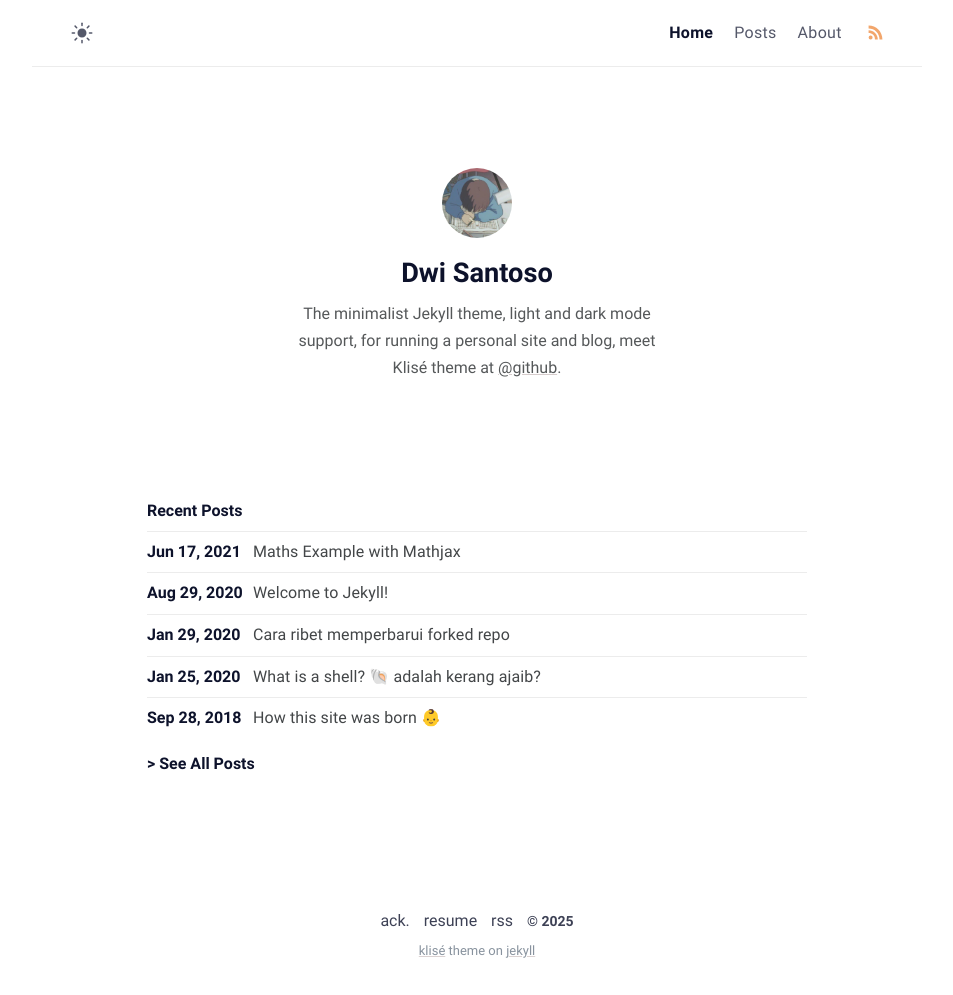
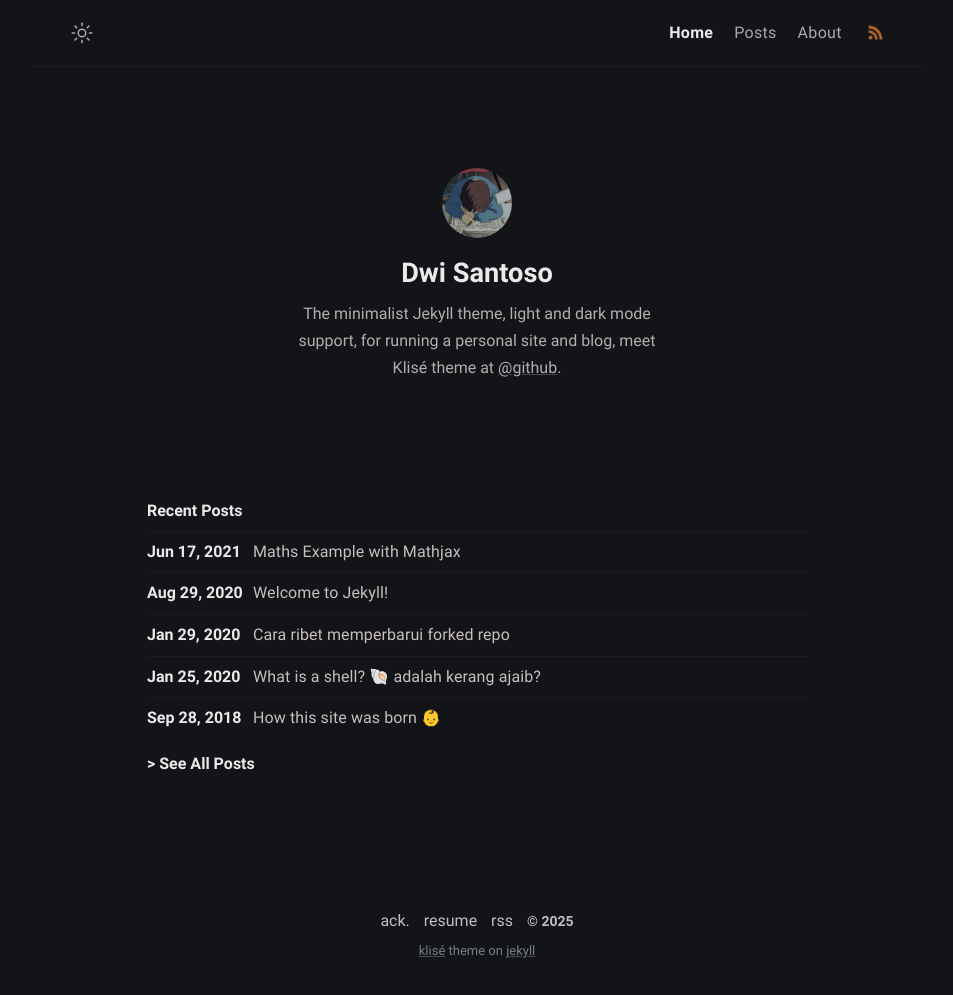
Before and after one commit to Dwisantosobk/Dwisantoso.github.io, a Jekyll site: the page built from index.md, in a window 1280 px wide. Shown: the whole page, without its empty margins (163-1116 px from the left). Built offline with Jekyll 4.4.1, drawn with Linux system fonts in a browser that asks for light colours.

Commit message:
dwisantoso.github.io

```diff
--- a/_config.yml
+++ b/_config.yml
@@ -7,7 +7,7 @@ lang: en-US # default lang
 timezone: Asia/Jakarta # set your timezone
 image: assets/img/ogp.png # This image used for Open Graph more info https://ogp.me/
 repo: https://github.com/dwisantosobk # site repo [optional]
-mode: Light # default theme "dark" | "dark"
+mode: dark # default theme "dark" | "dark"
 
 # Profile settings
 author:
```
